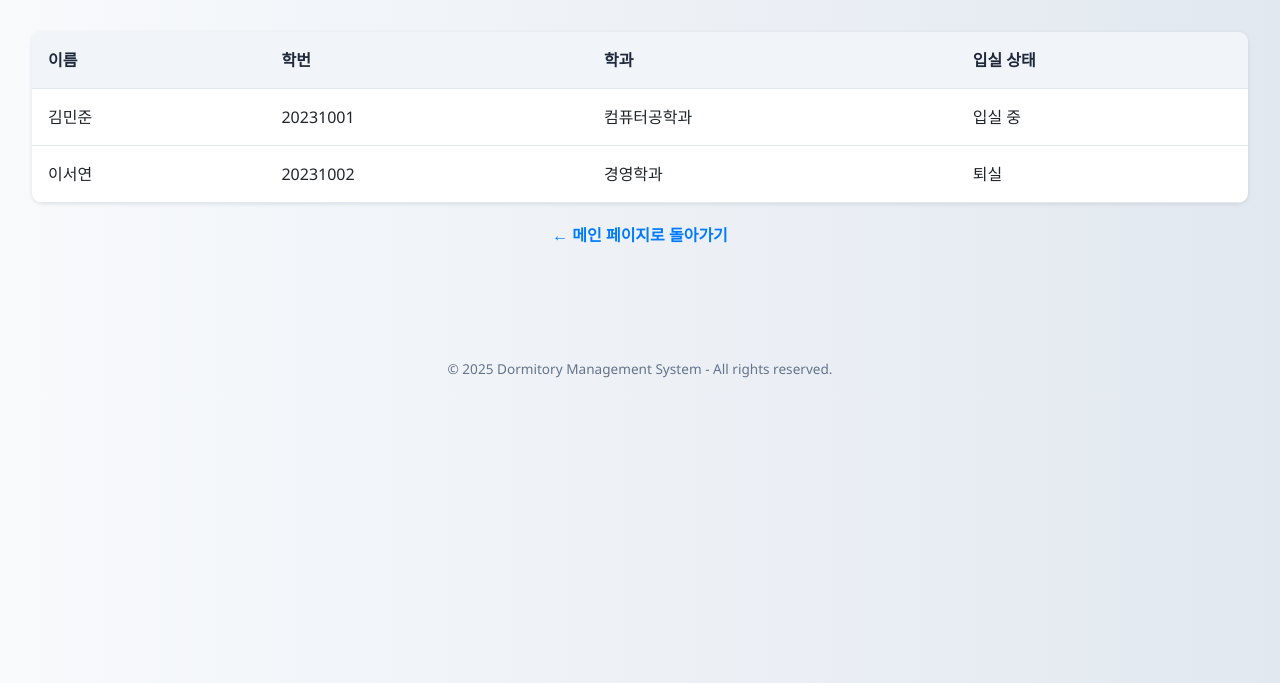
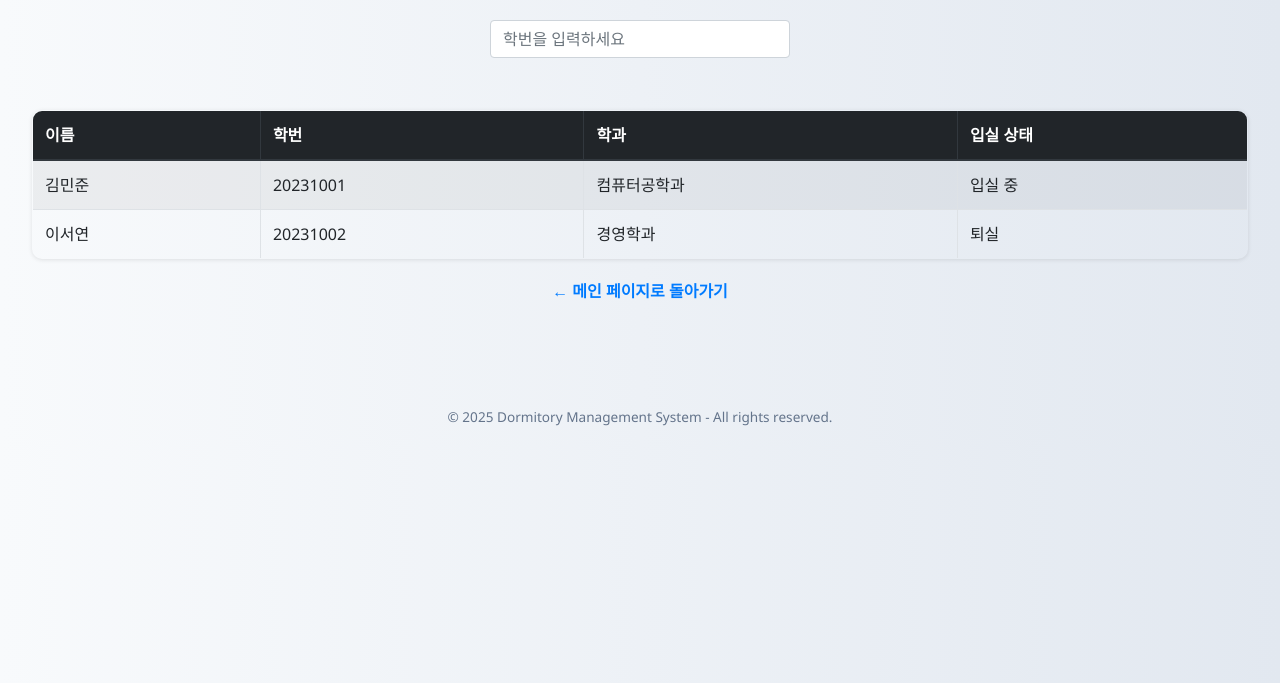
Before and after one commit to DevFayzullo/dorm-project, a Flask app: page /students-list in a window 1280 px wide. Shown: the part 104-787 px from the top of the page. Run offline with Flask 2, Linux system fonts and the light colour scheme; some libraries are stand-ins or nearby versions.

Commit message:
studentsList.html ga talabani idsi yozilgan chiqib keladigan qidiruv added

```diff
--- a/templates/dashboard_student.html
+++ b/templates/dashboard_student.html
@@ -35,6 +35,7 @@
         <a href="{{ url_for('dashboard_student') }}" class="profile-btn"
           >👤 김민수</a
         >
+        <a href="{{ url_for('logout') }}">🔒 로그아웃</a>
       </div>
     </header>
 
--- a/templates/studentsList.html
+++ b/templates/studentsList.html
@@ -29,9 +29,19 @@
     <header>
       <h1>👨‍🎓 학생 관리</h1>
     </header>
+
+    <div class="search-container" style="text-align: center; margin: 20px 0">
+      <input
+        type="text"
+        id="studentSearch"
+        placeholder="학번을 입력하세요"
+        class="form-control"
+        style="max-width: 300px; display: inline-block" />
+    </div>
+
     <div class="table-container">
-      <table>
-        <thead>
+      <table class="table table-bordered table-striped">
+        <thead class="thead-dark">
           <tr>
             <th>이름</th>
             <th>학번</th>
@@ -59,8 +69,26 @@
       </p>
     </div>
 
-    <footer class="main-footer">
+    <footer class="main-footer" style="text-align: center; margin-top: 40px">
       © 2025 Dormitory Management System - All rights reserved.
     </footer>
+
+    <script>
+      document
+        .getElementById("studentSearch")
+        .addEventListener("keyup", function () {
+          const filter = this.value.trim();
+          const rows = document.querySelectorAll("tbody tr");
+
+          rows.forEach((row) => {
+            const studentId = row.cells[1].textContent;
+            if (studentId.includes(filter)) {
+              row.style.display = "";
+            } else {
+              row.style.display = "none";
+            }
+          });
+        });
+    </script>
   </body>
 </html>
```
